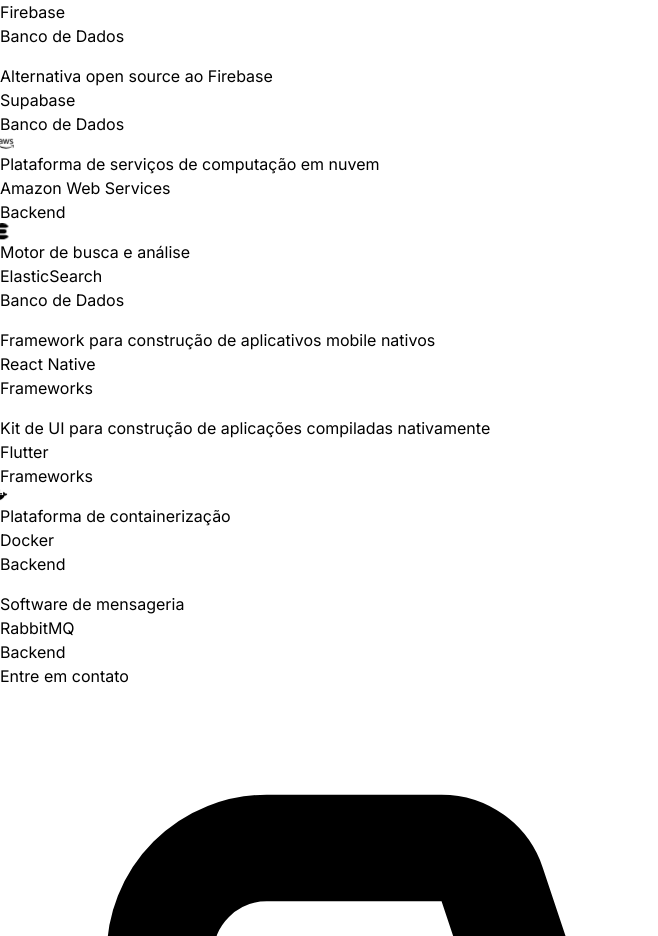
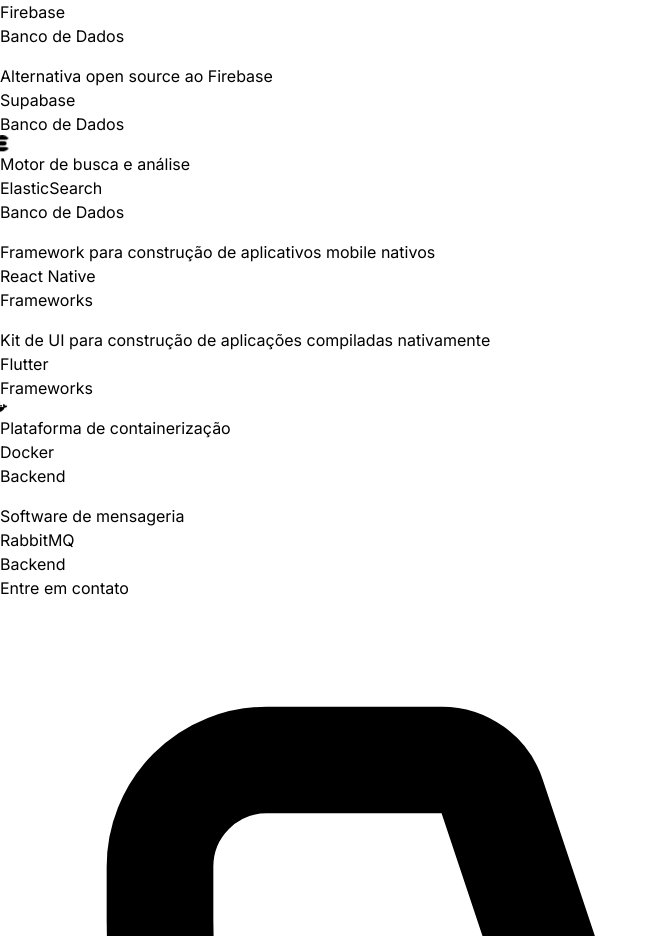
Before and after one commit to GabrielPongelupe/react-portifolio, a React (Vite) app in the folder code/react-portifolio/: page / in a window 1280 px wide. Shown: the part 8380-9316 px from the top of the page, without its empty margins (0-658 px from the left). Built offline with nearby package versions, Linux system fonts and the light colour scheme.

Commit message:
resolvendo download de pdf

```diff
--- a/code/react-portifolio/src/components/Technologies.jsx
+++ b/code/react-portifolio/src/components/Technologies.jsx
@@ -127,18 +127,18 @@
     },
     link: "https://supabase.com/"
   },
-  {
-    name: "Amazon Web Services",
-    icon: FaAws,
-    color: "text-white",
-    duration: 3.3,
-    category: CATEGORIES.BACKEND,
-    description: {
-      en: "Cloud services plataform",
-      pt: "Plataforma de serviços de computação em nuvem"
-    },
-    link: "https://aws.amazon.com/"
-  },
+  // {
+    // name: "Amazon Web Services",
+    // icon: FaAws,
+    // color: "text-white",
+    // duration: 3.3,
+    // category: CATEGORIES.BACKEND,
+    // description: {
+      // en: "Cloud services plataform",
+      // pt: "Plataforma de serviços de computação em nuvem"
+    // },
+    // link: "https://aws.amazon.com/"
+  // },
   {
     name: "ElasticSearch",
     icon: SiElasticsearch,
```
